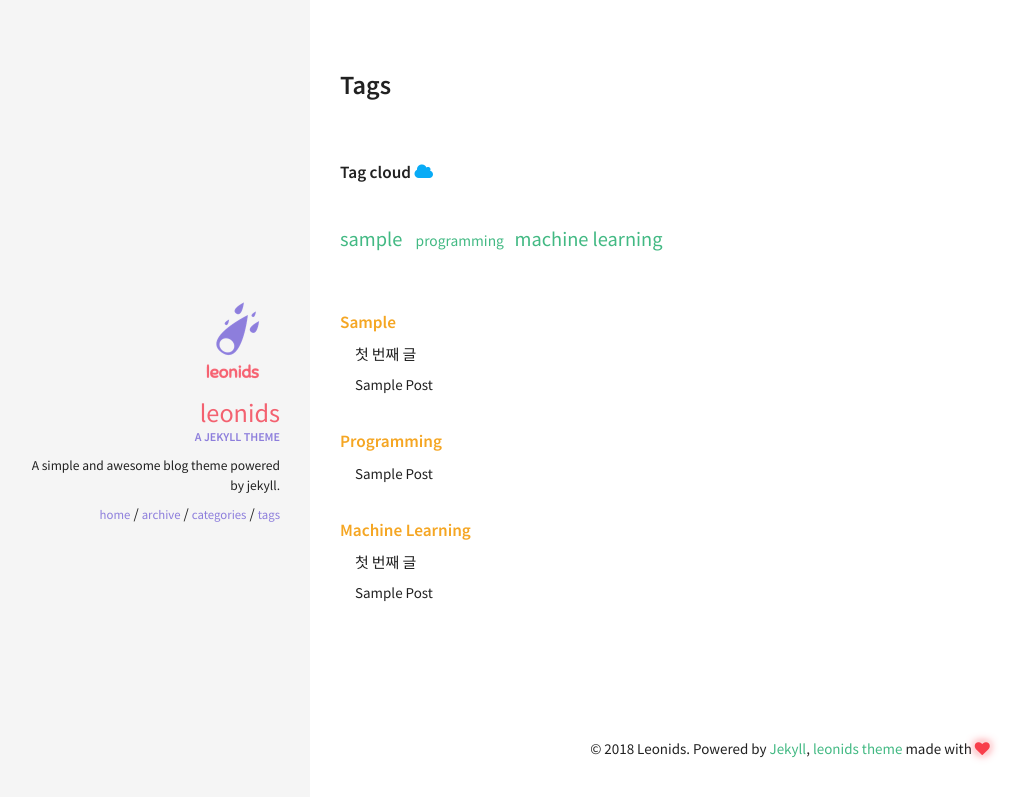
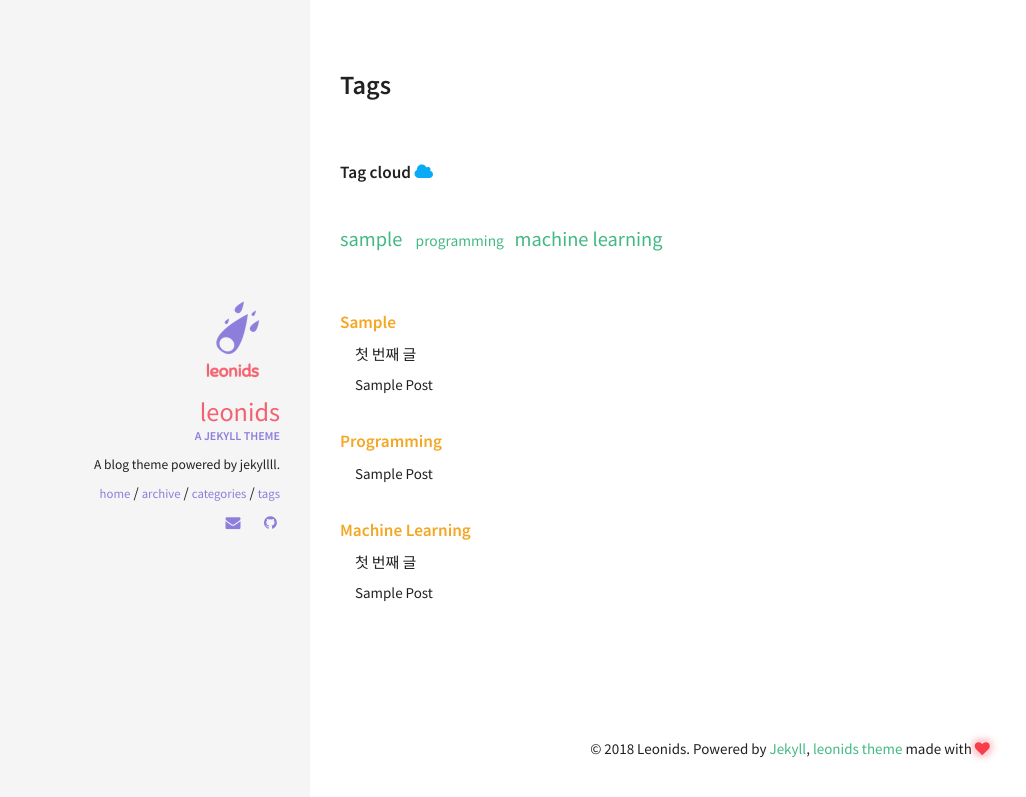
Before and after one commit to WizMJ/WizMJ.github.io, a Jekyll site: the page built from tags.html, in a window 1280 px wide. Shown: the top 797 px of the page, without its empty margins (10-1036 px from the left). Built offline with Jekyll 4.4.1, drawn with Linux system fonts in a browser that asks for light colours.

Commit message:
a little revision

```diff
--- a/_config.yml
+++ b/_config.yml
@@ -4,8 +4,8 @@
 ####################################
 #
 title: Leonids
-email:
-description: A simple and awesome blog theme powered by jekyll.
+email: davidmkjo@gmail.com
+description: A awesome blog theme powered by jekyll.
 url: # the base hostname & protocol for your site
 
 
@@ -36,8 +36,8 @@ owner:
   name: Leonids
   avatar: leonids-logo.png
   job: "A jekyll theme"
-  bio: "A simple and awesome blog theme powered by jekyll."
-  email:
+  bio: "A blog theme powered by jekyllll."
+  email: "davidmkjo@gmail.com"
   disqus-shortname:
   twitter: #username
   facebook: #username
@@ -48,7 +48,7 @@ owner:
     ad-client:
     ad-slot:
   bing-verify:
-  github: #username
+  github: github.com/WizMJ
   gitlab: #username
   stackoverflow: #123456/username   from a "http://stackoverflow.com/users/123456/username" link
   linkedin: #username
```
Also changed, not shown: _posts/2018-01-20-first.md (+2 -2 lines), img/abc.PNG (deleted), img/cheat sheet.png (added).
